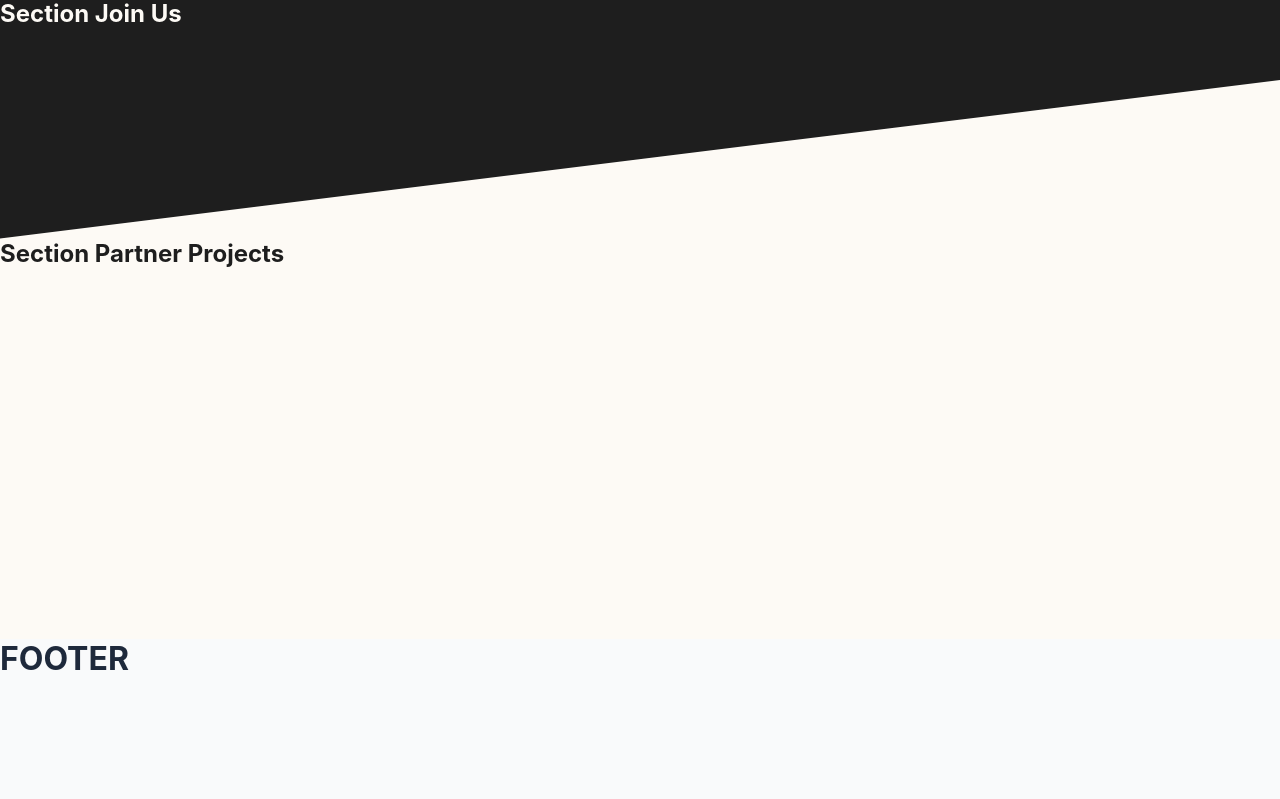
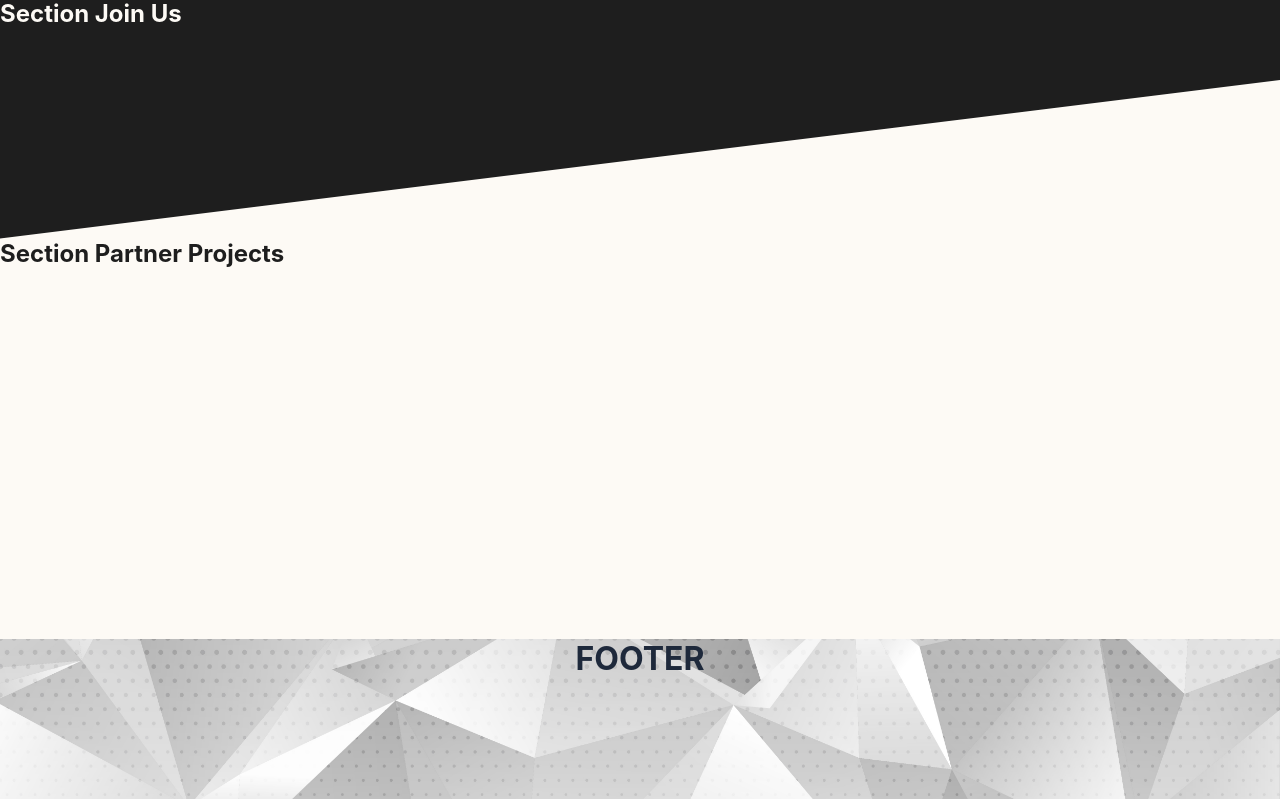
Before and after one commit to Floelly/KleiderspendenRegistrierung, a React (Vite) app: page / in a window 1280 px wide. Shown: the part 3681-4480 px from the top of the page. Before the commit the page ends 4359 px from the top, so only its background shows below. Built offline with nearby package versions, Linux system fonts and the light colour scheme.

Commit message:
basic styling footer

```diff
--- a/src/components/layout/Footer.jsx
+++ b/src/components/layout/Footer.jsx
@@ -1,8 +1,20 @@
+import styled from "styled-components";
+
 export default function Footer() {
-    //TODO: Add a header component
+  const Footer = styled.footer`
+    background: url('src/assets/FooterImage.jpg');
+    background-position: center 15%;
+    background-size: cover;
+    color: ${({ theme }) => theme.colors.textLight};
+    text-align: center;
+    width: 100%;
+    min-height: 20vh;
+  `;
+
+
   return (
-    <footer>
+    <Footer>
       <h1>FOOTER</h1>
-    </footer>
+    </Footer>
   );
 }
```
Also changed, not shown: src/assets/FooterImage.jpg (added).
